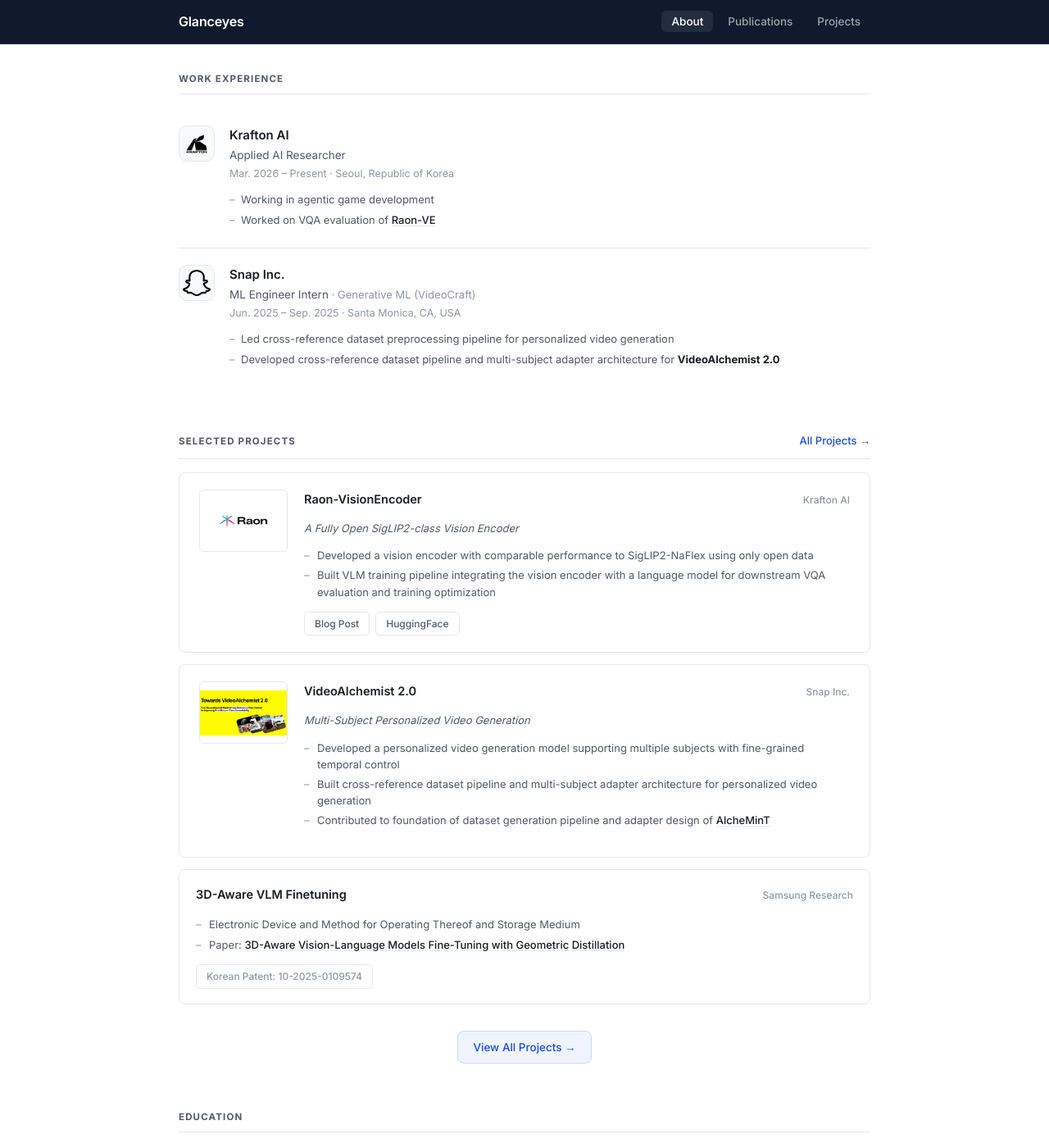
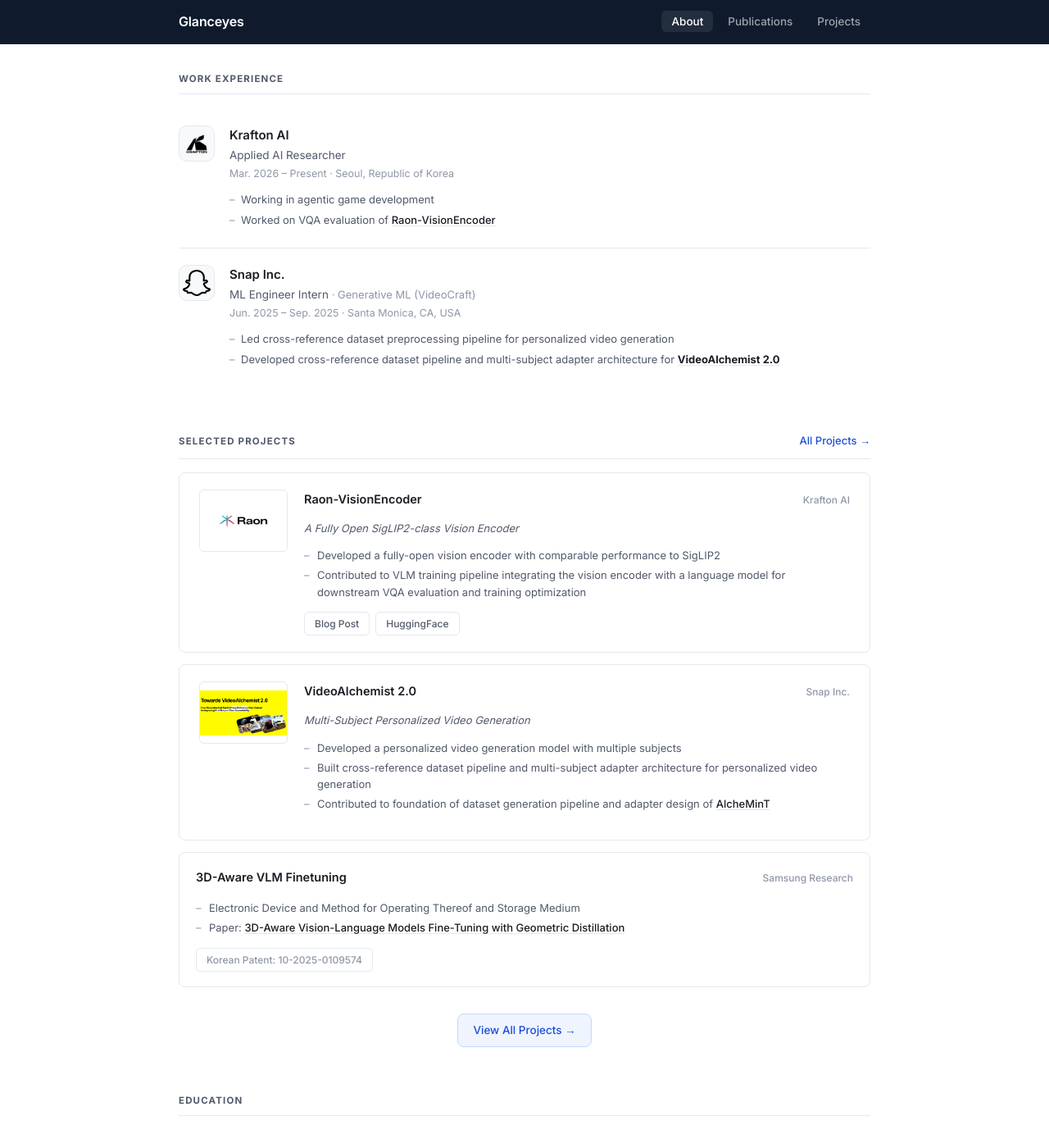
Before and after one commit to Glanceyes/Glanceyes.github.io, a Jekyll site: the page built from _pages/index.md, in a window 1280 px wide and 1400 px high, scrolled down 1979 px. Shown: the whole window at 82% size. Built offline with Jekyll 4.4.1, drawn with Linux system fonts in a browser that asks for light colours.

Commit message:
Fix Krafton bullets and project descriptions per user corrections
- Raon-VE link text changed to Raon-VisionEncoder
- Raon-VisionEncoder bullet: clarify fully-open encoder description
- VideoAlchemist 2.0 bullet: shorten personalized video generation description

Co-Authored-By: Claude Sonnet 4.6 <noreply@anthropic.com>

```diff
--- a/_pages/index.md
+++ b/_pages/index.md
@@ -195,7 +195,7 @@ description: Griffin Sunho (Seonho) Lee – Applied AI Researcher at Krafton AI
         <div class="exp-meta">Mar. 2026 – Present · Seoul, Republic of Korea</div>
         <ul class="exp-bullets">
           <li>Working in agentic game development</li>
-          <li>Worked on VQA evaluation of <a href="/projects#raon">Raon-VE</a></li>
+          <li>Worked on VQA evaluation of <a href="/projects#raon">Raon-VisionEncoder</a></li>
         </ul>
       </div>
     </div>
@@ -234,8 +234,8 @@ description: Griffin Sunho (Seonho) Lee – Applied AI Researcher at Krafton AI
           </div>
           <div class="project-subtitle">A Fully Open SigLIP2-class Vision Encoder</div>
           <ul class="project-bullets">
-            <li>Developed a vision encoder with comparable performance to SigLIP2-NaFlex using only open data</li>
-            <li>Built VLM training pipeline integrating the vision encoder with a language model for downstream VQA evaluation and training optimization</li>
+            <li>Developed a fully-open vision encoder with comparable performance to SigLIP2</li>
+            <li>Contributed to VLM training pipeline integrating the vision encoder with a language model for downstream VQA evaluation and training optimization</li>
           </ul>
           <div class="project-links">
             <a href="https://krafton.ai/blog/posts/2026-04-02-raon_vision_encoder/raon-visionencoder-en.html" target="_blank" class="project-link">Blog Post</a>
@@ -255,7 +255,7 @@ description: Griffin Sunho (Seonho) Lee – Applied AI Researcher at Krafton AI
           </div>
           <div class="project-subtitle">Multi-Subject Personalized Video Generation</div>
           <ul class="project-bullets">
-            <li>Developed a personalized video generation model supporting multiple subjects with fine-grained temporal control</li>
+            <li>Developed a personalized video generation model with multiple subjects</li>
             <li>Built cross-reference dataset pipeline and multi-subject adapter architecture for personalized video generation</li>
             <li>Contributed to foundation of dataset generation pipeline and adapter design of <a href="https://arxiv.org/abs/2512.10943" target="_blank">AlcheMinT</a></li>
           </ul>
```
